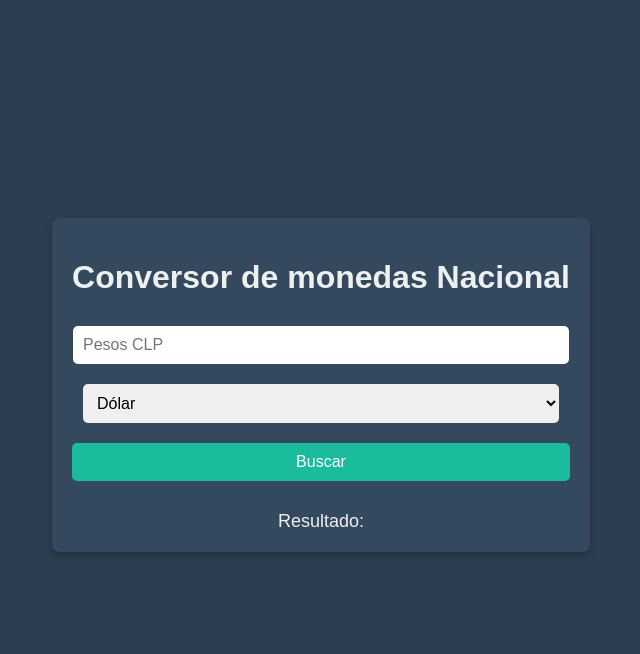
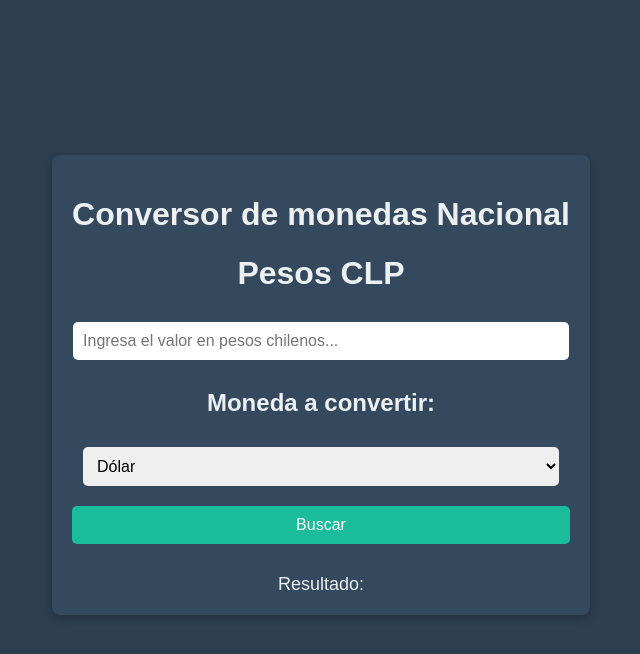
Before and after one commit to crgonzalezh/ConversorMonedasHC, a plain HTML site: page index.html in a window 1280 px wide. Shown: the whole page, without its empty margins (319-959 px from the left). Drawn offline with nearby package versions, Linux system fonts and the light colour scheme; no server answers.

Commit message:
Update index.html

```diff
--- a/index.html
+++ b/index.html
@@ -10,7 +10,9 @@
 <body>
     <div id="conversor">
         <h1>Conversor de monedas Nacional</h1>
-        <input type="number" id="valor" placeholder="Pesos CLP">
+        <h1>Pesos CLP</h1>
+        <input type="number" id="valor" placeholder="Ingresa el valor en pesos chilenos...">
+        <h2>Moneda a convertir:</h2>
         <select id="moneda">
             <option value="dolar">Dólar</option>
             <option value="euro">Euro</option>
```
